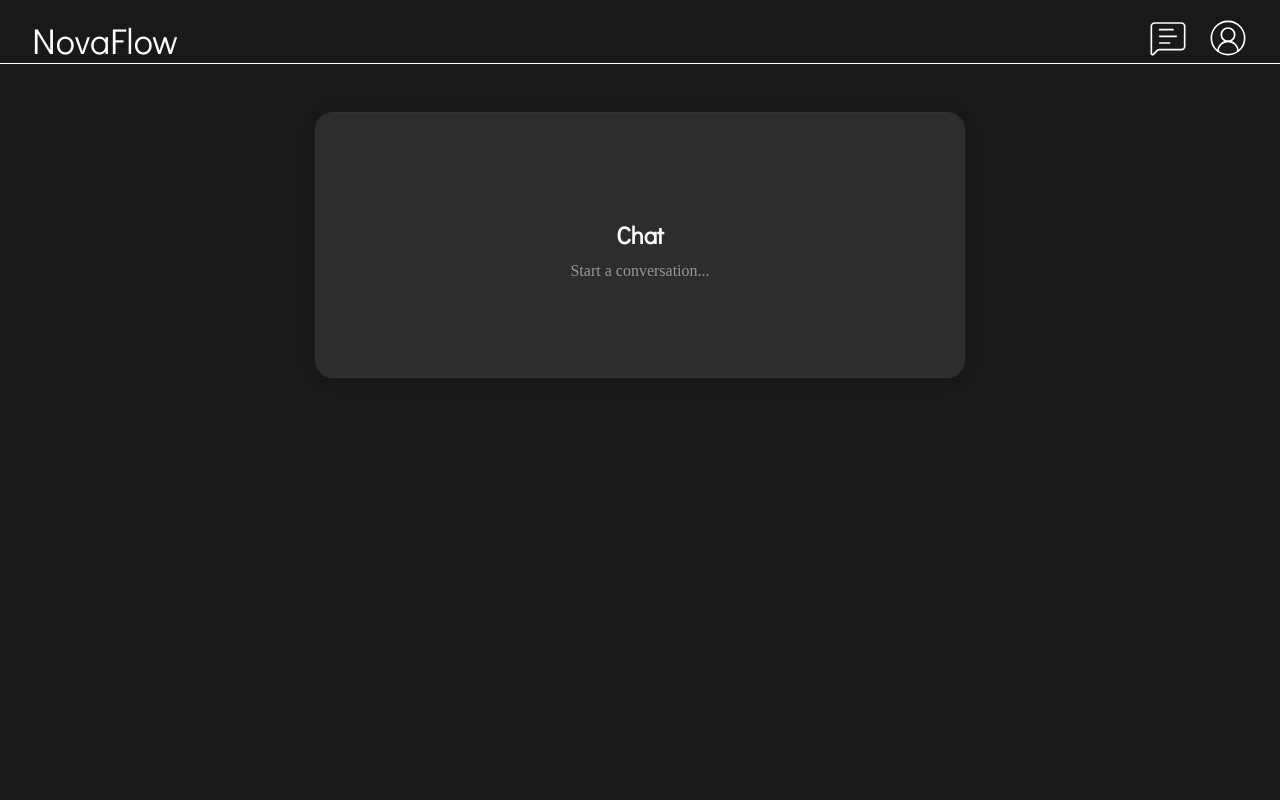
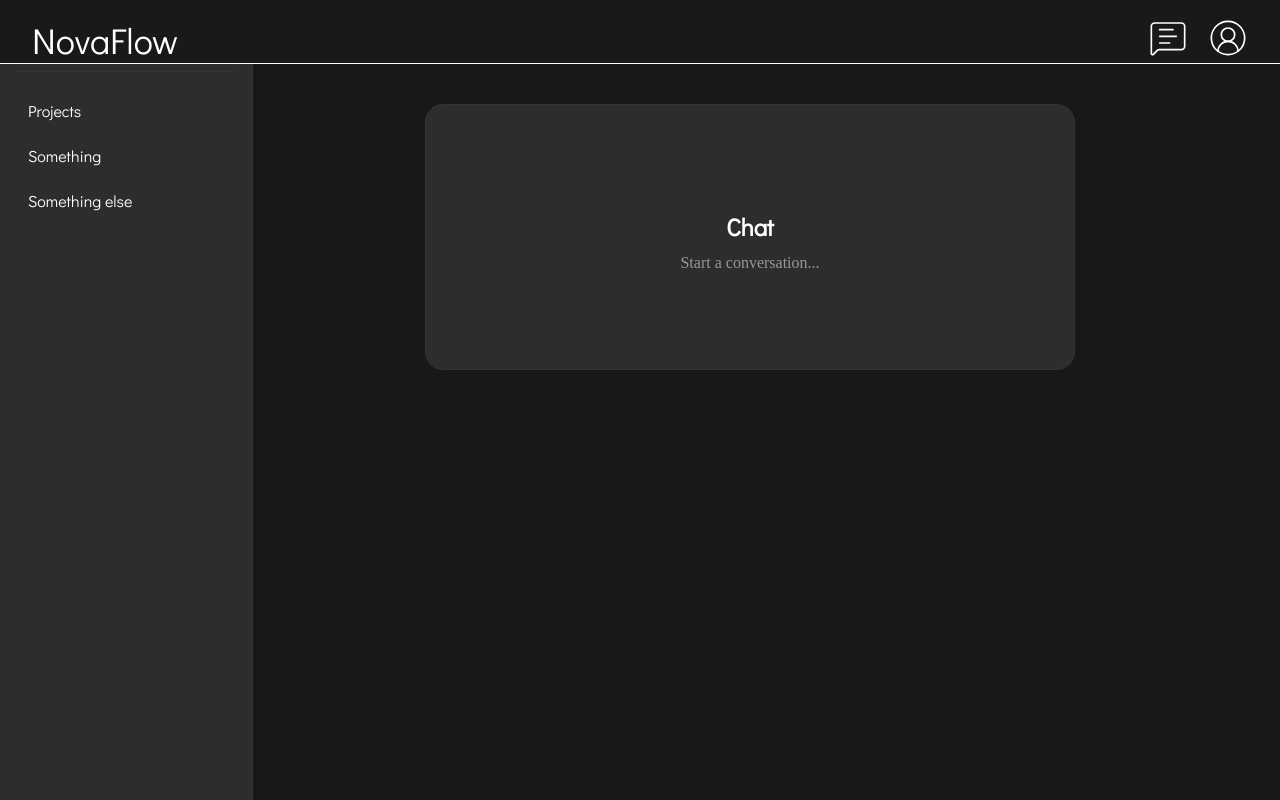
Before and after one commit to StiffMedal30/NovaFlow, a React (Vite) app: page / in a window 1280 px wide. Built offline with nearby package versions, Linux system fonts and the light colour scheme.

Commit message:
feat (Menu) : add sidebar menu on home page

```diff
--- a/src/app/GlobalStyles.ts
+++ b/src/app/GlobalStyles.ts
@@ -15,6 +15,7 @@ const GlobalStyles = (theme: any) => ({
     fontFamily: "'Didact Gothic', Arial, Helvetica, sans-serif",
     color: theme.colors.text,
     fontSize: 16,
+    borderRadius: "6px",
   },
   h1: { //Header Main Title
     textDecoration: "none",
--- a/src/components/home-contents.tsx
+++ b/src/components/home-contents.tsx
@@ -1,15 +1,40 @@
+
 import { ChatSection } from "./Sections/ChatSection";
+import { LeftSideMenu } from "./left-side-menu";
 
 export function HomeContents() {
   return (
     <div style={{
-      width: "100%",
       display: "flex",
-      justifyContent: "center",
-      alignItems: "flex-start",
-      padding: "2rem 0"
+      height: "100vh",
+      overflow: "hidden",
+      position: "fixed",
+      top: 0,
+      left: 0,
+      right: 0,
+      bottom: 0
     }}>
-      <ChatSection />
+      <LeftSideMenu />
+      <div style={{
+        flex: 1,
+        marginLeft: "220px",
+        height: "100vh",
+        overflow: "hidden",
+        display: "flex",
+        flexDirection: "column"
+      }}>
+        <div style={{
+          width: "100%",
+          flex: 1,
+          display: "flex",
+          justifyContent: "center",
+          alignItems: "flex-start",
+          padding: "2rem 0",
+          overflowY: "auto"
+        }}>
+          <ChatSection />
+        </div>
+      </div>
     </div>
   );
 }
--- /dev/null
+++ b/src/components/left-side-menu.tsx
@@ -0,0 +1,87 @@
+
+import { useTheme } from "../context/ThemeContext";
+import React from "react";
+//@ts-ignore
+import GlobalStyles from "../app/GlobalStyles";
+
+export function LeftSideMenu() {
+  const { currentTheme } = useTheme();
+  const styles = GlobalStyles(currentTheme);
+
+  const menuItemStyle = {
+    ...styles.settingsItem,
+    padding: "8px 12px",
+    borderRadius: "6px",
+    textDecoration: "none",
+    transition: "background-color 0.2s",
+    display: "block"
+  };
+
+  const handleMouseEnter = (e: React.MouseEvent<HTMLAnchorElement>) => {
+    e.currentTarget.style.backgroundColor = currentTheme.colors.accent;
+    e.currentTarget.style.color = currentTheme.colors.background;
+  };
+
+  const handleMouseLeave = (e: React.MouseEvent<HTMLAnchorElement>) => {
+    e.currentTarget.style.backgroundColor = "transparent";
+    e.currentTarget.style.color = currentTheme.colors.text;
+  };
+
+  return (
+    <div
+      style={{
+        width: "220px",
+        background: currentTheme.colors.primary,
+        color: currentTheme.colors.text,
+        borderRight: `1px solid ${currentTheme.colors.border}`,
+        boxShadow: "2px 0 8px rgba(0,0,0,0.1)",
+        display: "flex",
+        flexDirection: "column",
+        padding: "20px 16px",
+        height: "100vh",
+        overflowY: "auto",
+        position: "fixed",
+        top: 0,
+        left: 0,
+        zIndex: 10
+      }}
+    >
+      <h2 style={{
+        ...styles.h2,
+        marginBottom: "20px",
+        paddingBottom: "12px",
+        borderBottom: `1px solid ${currentTheme.colors.border}`
+      }}>
+        Menu
+      </h2>
+
+      {/* Menu Items */}
+      <div style={{ display: "flex", flexDirection: "column", gap: "8px" }}>
+        <a
+          href="#"
+          style={menuItemStyle}
+          onMouseEnter={handleMouseEnter}
+          onMouseLeave={handleMouseLeave}
+        >
+          Projects
+        </a>
+        <a
+          href="#"
+          style={menuItemStyle}
+          onMouseEnter={handleMouseEnter}
+          onMouseLeave={handleMouseLeave}
+        >
+          Something
+        </a>
+        <a
+          href="#"
+          style={menuItemStyle}
+          onMouseEnter={handleMouseEnter}
+          onMouseLeave={handleMouseLeave}
+        >
+          Something else
+        </a>
+      </div>
+    </div>
+  );
+}
```
